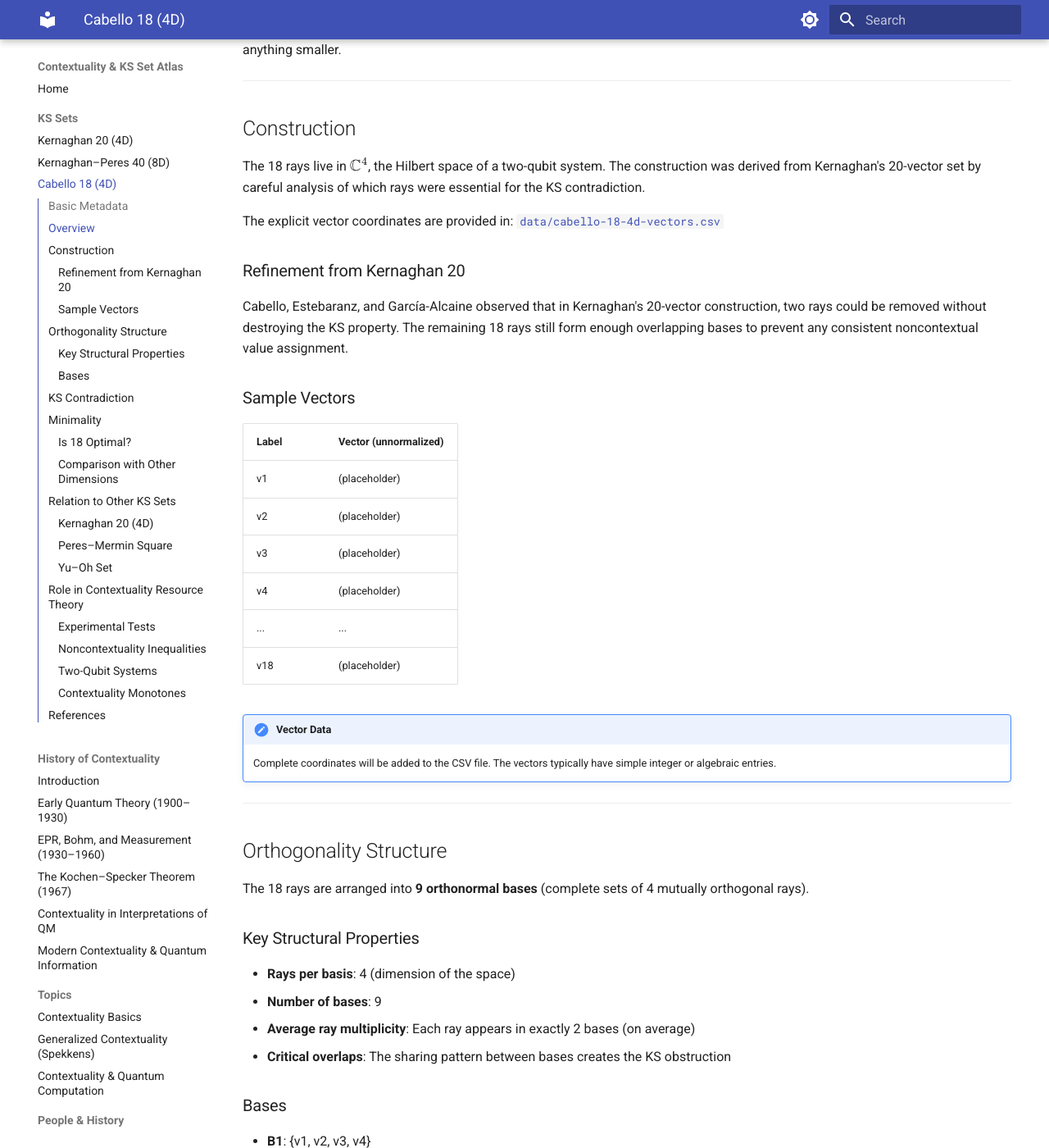
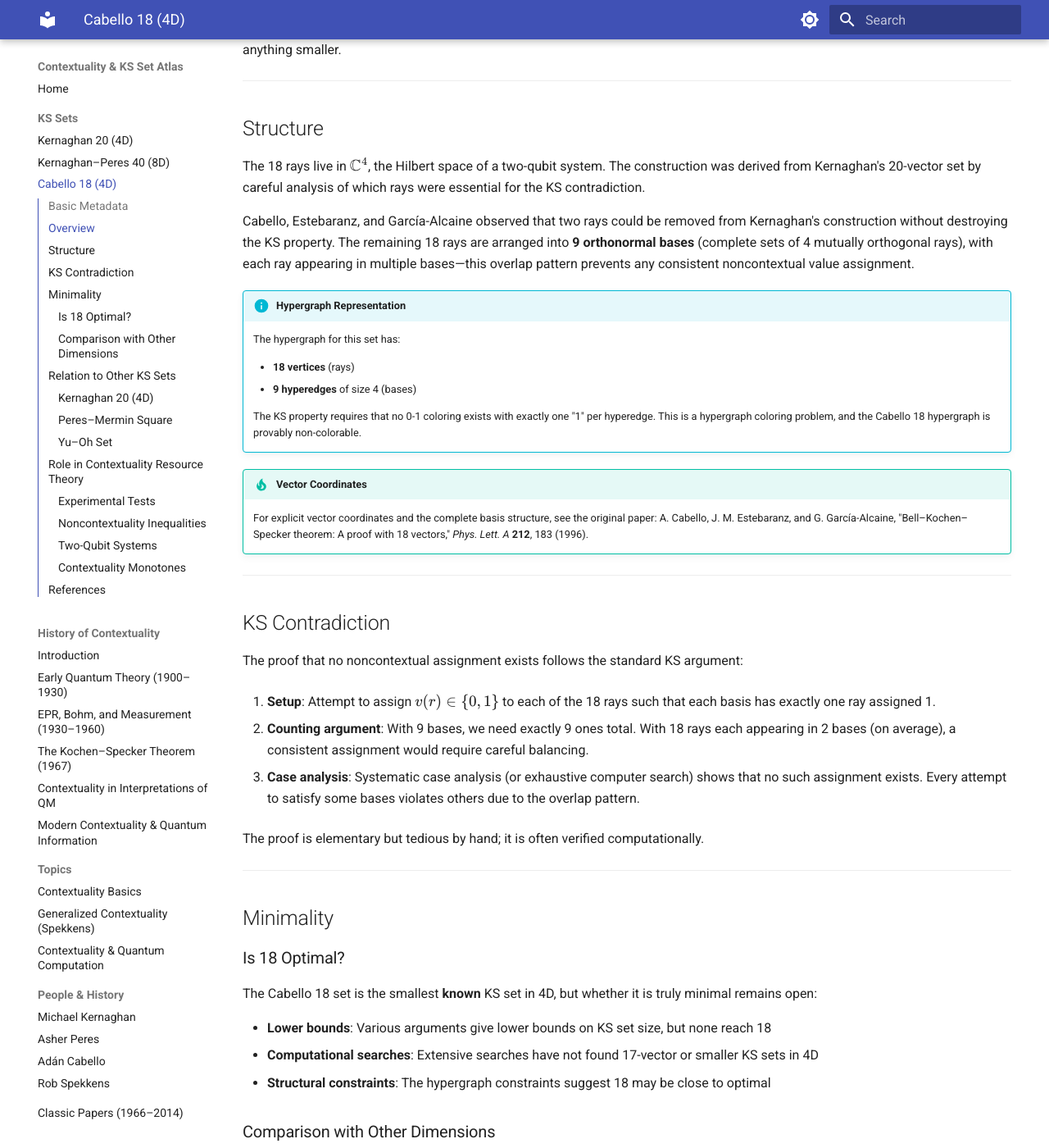
Before and after one commit to michaelkernaghan/contextuality, an MkDocs documentation site: the page built from docs/ks-sets/cabello-18-4d.md, in a window 1280 px wide and 1400 px high, scrolled down 944 px. Shown: the whole window at 82% size. Built offline with MkDocs 1.6.1 and Material for MkDocs 9.7.7, drawn with Linux system fonts in a browser that asks for light colours; some of the changed text lies outside the part shown.

Commit message:
Simplify KS set pages - remove placeholder vector data
Removed placeholder vector/basis listings from all three KS set pages.
Readers are directed to the original papers for explicit coordinates.
Consolidated Construction and Orthogonality sections into single Structure section.

🤖 Generated with [Claude Code](https://claude.com/claude-code)

Co-Authored-By: Claude Opus 4.5 <noreply@anthropic.com>

```diff
--- a/docs/ks-sets/cabello-18-4d.md
+++ b/docs/ks-sets/cabello-18-4d.md
@@ -28,54 +28,11 @@ Whether 18 is the absolute minimum for 4D remains an open question, but extensiv
 
 ---
 
-## Construction
+## Structure
 
 The 18 rays live in $\mathbb{C}^4$, the Hilbert space of a two-qubit system. The construction was derived from Kernaghan's 20-vector set by careful analysis of which rays were essential for the KS contradiction.
 
-The explicit vector coordinates are provided in: [`data/cabello-18-4d-vectors.csv`](../data/cabello-18-4d-vectors.csv)
-
-### Refinement from Kernaghan 20
-
-Cabello, Estebaranz, and García-Alcaine observed that in Kernaghan's 20-vector construction, two rays could be removed without destroying the KS property. The remaining 18 rays still form enough overlapping bases to prevent any consistent noncontextual value assignment.
-
-### Sample Vectors
-
-| Label | Vector (unnormalized) |
-|-------|----------------------|
-| v1 | (placeholder) |
-| v2 | (placeholder) |
-| v3 | (placeholder) |
-| v4 | (placeholder) |
-| ... | ... |
-| v18 | (placeholder) |
-
-!!! note "Vector Data"
-    Complete coordinates will be added to the CSV file. The vectors typically have simple integer or algebraic entries.
-
----
-
-## Orthogonality Structure
-
-The 18 rays are arranged into **9 orthonormal bases** (complete sets of 4 mutually orthogonal rays).
-
-### Key Structural Properties
-
-- **Rays per basis**: 4 (dimension of the space)
-- **Number of bases**: 9
-- **Average ray multiplicity**: Each ray appears in exactly 2 bases (on average)
-- **Critical overlaps**: The sharing pattern between bases creates the KS obstruction
-
-### Bases
-
-- **B1**: {v1, v2, v3, v4}
-- **B2**: {v5, v6, v7, v8}
-- **B3**: {v1, v5, v9, v10}
-- **B4**: (placeholder)
-- **B5**: (placeholder)
-- **B6**: (placeholder)
-- **B7**: (placeholder)
-- **B8**: (placeholder)
-- **B9**: (placeholder)
+Cabello, Estebaranz, and García-Alcaine observed that two rays could be removed from Kernaghan's construction without destroying the KS property. The remaining 18 rays are arranged into **9 orthonormal bases** (complete sets of 4 mutually orthogonal rays), with each ray appearing in multiple bases—this overlap pattern prevents any consistent noncontextual value assignment.
 
 !!! info "Hypergraph Representation"
     The hypergraph for this set has:
@@ -84,6 +41,9 @@ The 18 rays are arranged into **9 orthonormal bases** (complete sets of 4 mutual
     - **9 hyperedges** of size 4 (bases)
 
     The KS property requires that no 0-1 coloring exists with exactly one "1" per hyperedge. This is a hypergraph coloring problem, and the Cabello 18 hypergraph is provably non-colorable.
+
+!!! tip "Vector Coordinates"
+    For explicit vector coordinates and the complete basis structure, see the original paper: A. Cabello, J. M. Estebaranz, and G. García-Alcaine, "Bell–Kochen–Specker theorem: A proof with 18 vectors," *Phys. Lett. A* **212**, 183 (1996).
 
 ---
 
```
Also changed, not shown: docs/ks-sets/kernaghan-20-4d.md (+5 -36 lines), docs/ks-sets/kernaghan-peres-40-8d.md (+7 -42 lines).
